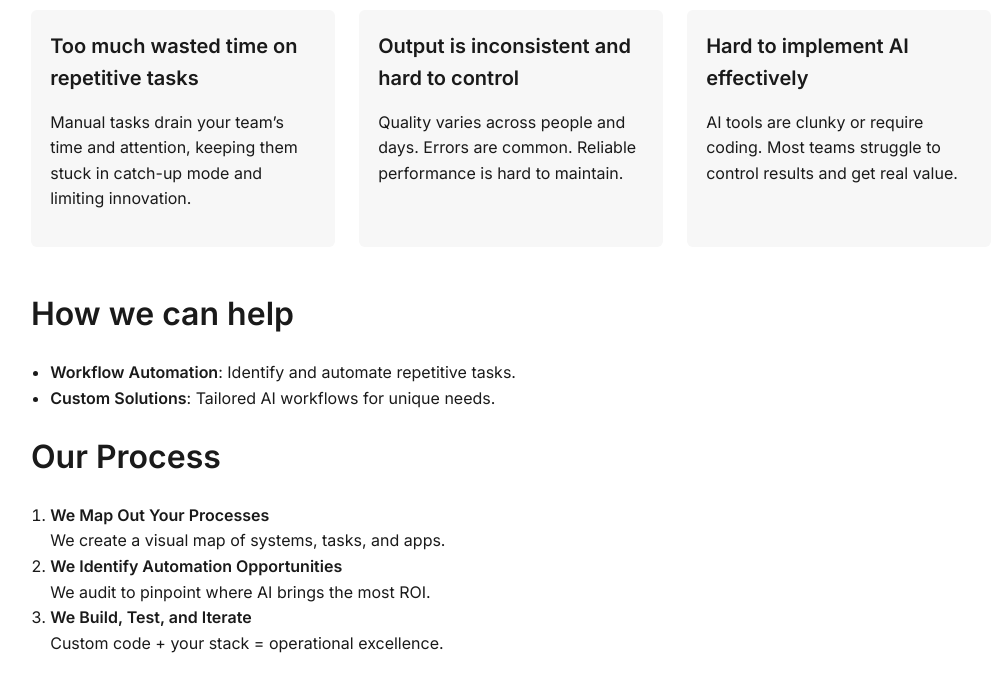
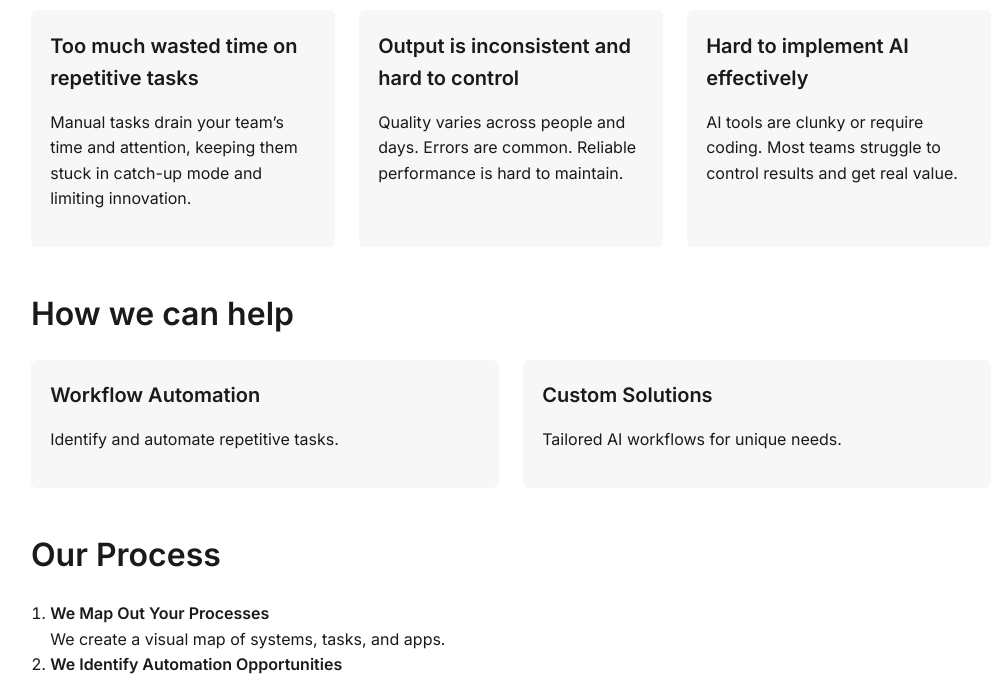
Before and after one commit to jrinconhanna/automation-agency, a website: page index.html in a window 1280 px wide. Shown: the part 410-1090 px from the top of the page, without its empty margins (129-1120 px from the left). Drawn offline with Linux system fonts and the light colour scheme.

Commit message:
Add side-by-side boxes for solutions

```diff
--- a/index.html
+++ b/index.html
@@ -22,10 +22,14 @@
 
   <h2>How we can help</h2>
   <section class="solutions">
-    <ul>
-      <li><strong>Workflow Automation</strong>: Identify and automate repetitive tasks.</li>
-      <li><strong>Custom Solutions</strong>: Tailored AI workflows for unique needs.</li>
-    </ul>
+    <div class="solution">
+      <strong class="solution-title">Workflow Automation</strong>
+      <p>Identify and automate repetitive tasks.</p>
+    </div>
+    <div class="solution">
+      <strong class="solution-title">Custom Solutions</strong>
+      <p>Tailored AI workflows for unique needs.</p>
+    </div>
   </section>
 
   <h2>Our Process</h2>
--- a/style.css
+++ b/style.css
@@ -93,3 +93,23 @@ ul, ol {
   margin-top: 3rem;
   border-radius: 8px;
 }
+
+.solutions {
+  display: grid;
+  grid-template-columns: repeat(auto-fit, minmax(280px, 1fr));
+  gap: 1.5rem;
+  margin-bottom: 3rem;
+}
+
+.solution {
+  background: #f7f7f7;
+  padding: 1.2rem;
+  border-radius: 6px;
+}
+
+.solution-title {
+  font-size: 1.25rem;
+  font-weight: 600;
+  display: block;
+  margin-bottom: 0.2rem;
+}
```
